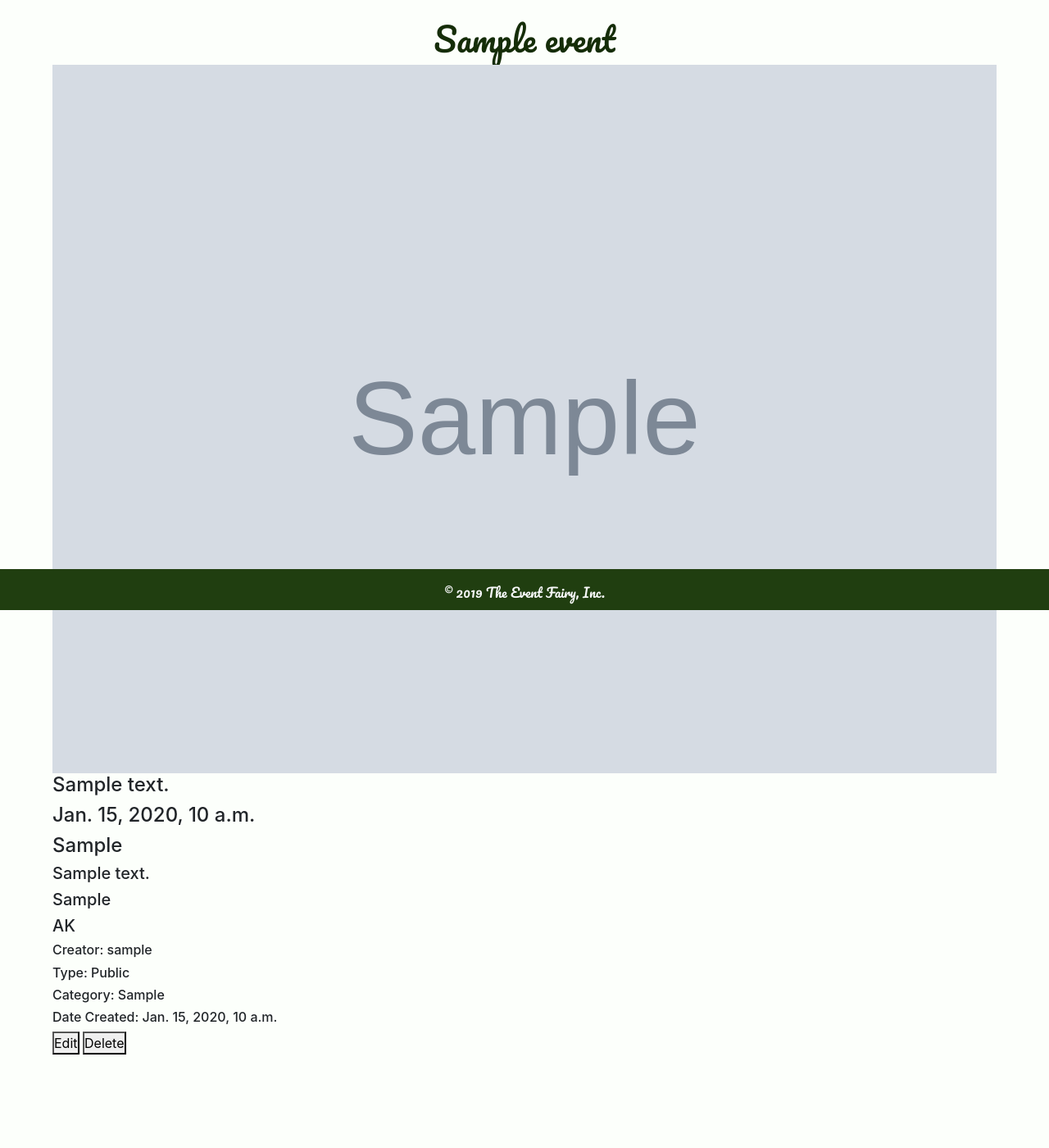
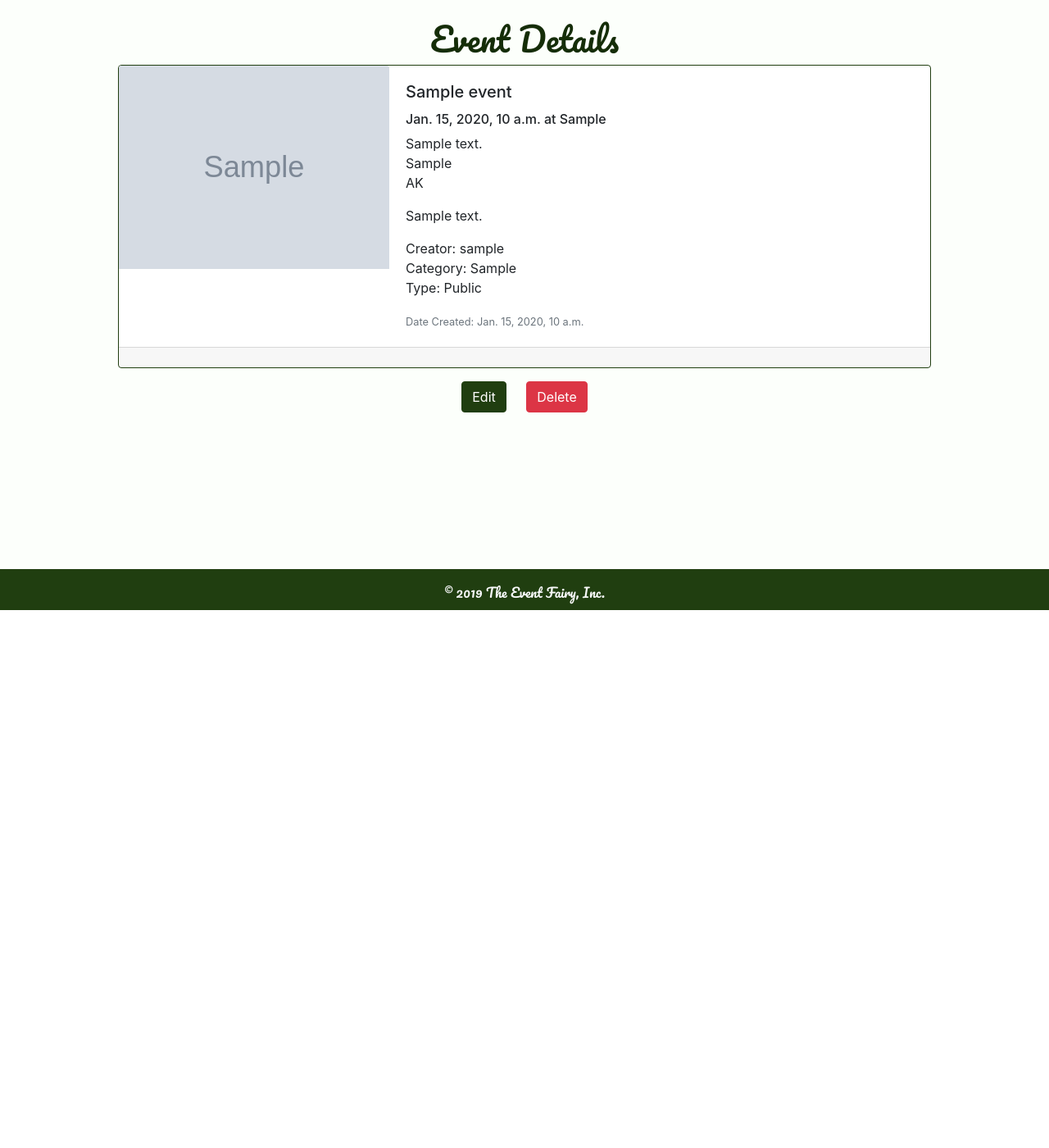
Before and after one commit to tranln025/the-event-fairy, a Django app: page /events/1/ in a window 1280 px wide. Shown: the part 56-1456 px from the top of the page at 82% size. After the commit the page ends 800 px from the top, so only its background shows below. Run offline with Django 3.2, Linux system fonts and the light colour scheme; a user stored in the database is signed in; tables that the repository leaves empty hold one stand-in row (values such as "Sample post"); grey boxes marked "Sample" are stand-in pictures; some libraries are stand-ins or nearby versions.

Commit message:
Styles Evengt Details page

```diff
--- a/project_2_app/static/css/main.css
+++ b/project_2_app/static/css/main.css
@@ -214,6 +214,19 @@ img {
     width: 300px;
 }
 
+.event-btns {
+    text-align: center;
+}
+
+.event-btns a {
+    margin: 0 10px;
+}
+
+.mb-3 {
+    border: 1px solid var(--forest-green);
+    margin: 0 auto;
+}
+
 /*-------------------Add Contact--------------*/
 
 .contact-form {
--- a/project_2_app/templates/event_detail.html
+++ b/project_2_app/templates/event_detail.html
@@ -4,23 +4,36 @@
 {% block content %}
 
     <section class="event-details">
-        <h1>{{event.title}}</h1>
+        <h1>Event Details</h1>
     {% if user in guests or event.creator == user or event.type == 'Public' %}
-        <img src="{{ event.image_link }}" alt="Image for {{ event.title }}">
-        <h4>{{event.description}}</h4>
-        <h4>{{event.date_and_time}}</h4>
-        <h4>{{event.location}}</h4>
-        <h5>{{event.address}}</h5>
-        <h5>{{event.city}}</h5>
-        <h5>{{event.state}}</h5>
-        <h6>Creator: {{event.creator}}</h6>
-        <h6>Type: {{event.type}}</h6>
-        <h6>Category: {{event.category}}</h6>
-        <h6>Date Created: {{event.date_created}}</h6>
-        {% if event.type == 'Private' %}
-        <h6>Guests Invited: {{ guestlist }}</h6>
-        <h6>Guests Attending: {{ attending_list }}</h6>
-        {% endif %}
+
+        <div class="card mb-3" style="max-width: 992px;">
+            <div class="row no-gutters">
+                <div class="col-md-4">
+                    <img src="{{ event.image_link }}" class="card-img-top" alt="Image for {{ event.title }}">
+                </div>
+                <div class="col-md-8">
+                    <div class="card-body">
+                        <h5 class="card-title">{{event.title}}</h5>
+                        <h6>{{event.date_and_time}} at {{event.location}}</h6>
+                        <p>{{event.address}}<br/>
+                            {{event.city}}<br/>
+                            {{event.state}}</p>
+                        <p class="card-text">{{event.description}}</p>
+                        <p>Creator: {{event.creator}}<br/>
+                            Category: {{event.category}}<br/>
+                            Type: {{event.type}}</p>
+                        <p class="card-text"><small class="text-muted">Date Created: {{event.date_created}}</small></p>
+                    </div>
+                </div>
+            </div>
+            <div class="card-footer text-muted">
+                {% if event.type == 'Private' %}
+                <p>Guests Invited: {{ guestlist }}</p>
+                <p>Guests Attending: {{ attending_list }}</p>
+                {% endif %}
+            </div>
+        </div>
     </section>
 
     {% else %}
@@ -29,10 +42,10 @@
 
     {% if event.creator == user %}
     <section class="event-btns">
-        <a href="{% url 'event_edit' event_pk=event.pk %}"><button type="submit" class="event-edit">Edit</button></a>
-        <a href="{% url 'event_delete' event_pk=event.pk %}"><button type="submit" class="event-delete">Delete</button></a>
+        <a href="{% url 'event_edit' event_pk=event.pk %}"><button type="submit" class="event-edit btn btn-success">Edit</button></a>
+        <a href="{% url 'event_delete' event_pk=event.pk %}"><button type="submit" class="event-delete btn btn-danger">Delete</button></a>
         {% if event.type == 'Private' %}
-            <a href="{% url 'event_invite' event_pk=event.pk %}"><button type="submit" class="event-invite">Invite People</button></a>
+            <a href="{% url 'event_invite' event_pk=event.pk %}"><button type="submit" class="event-invite btn btn-success">Invite People</button></a>
         {% endif %}
     </section>
     {% endif %}
```
